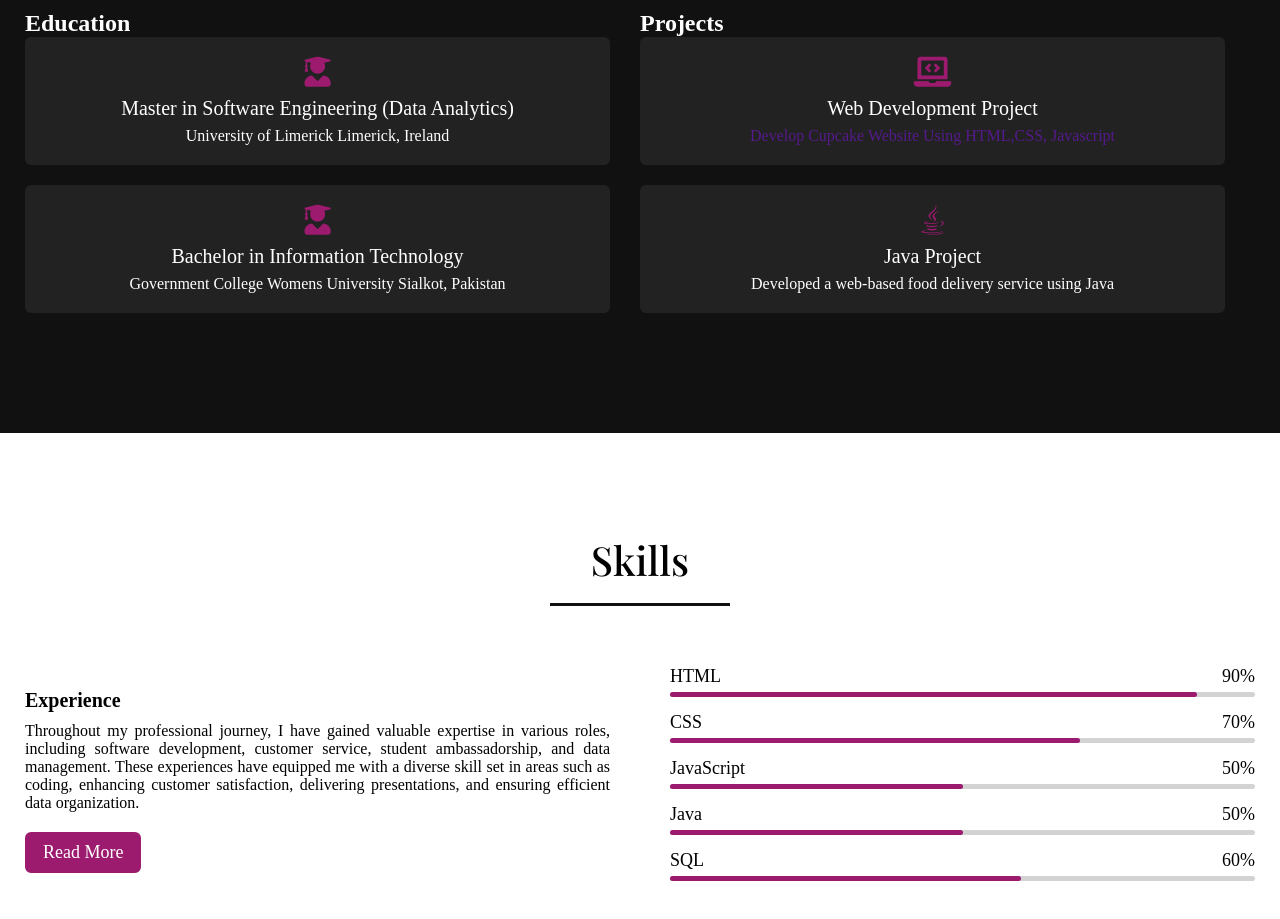
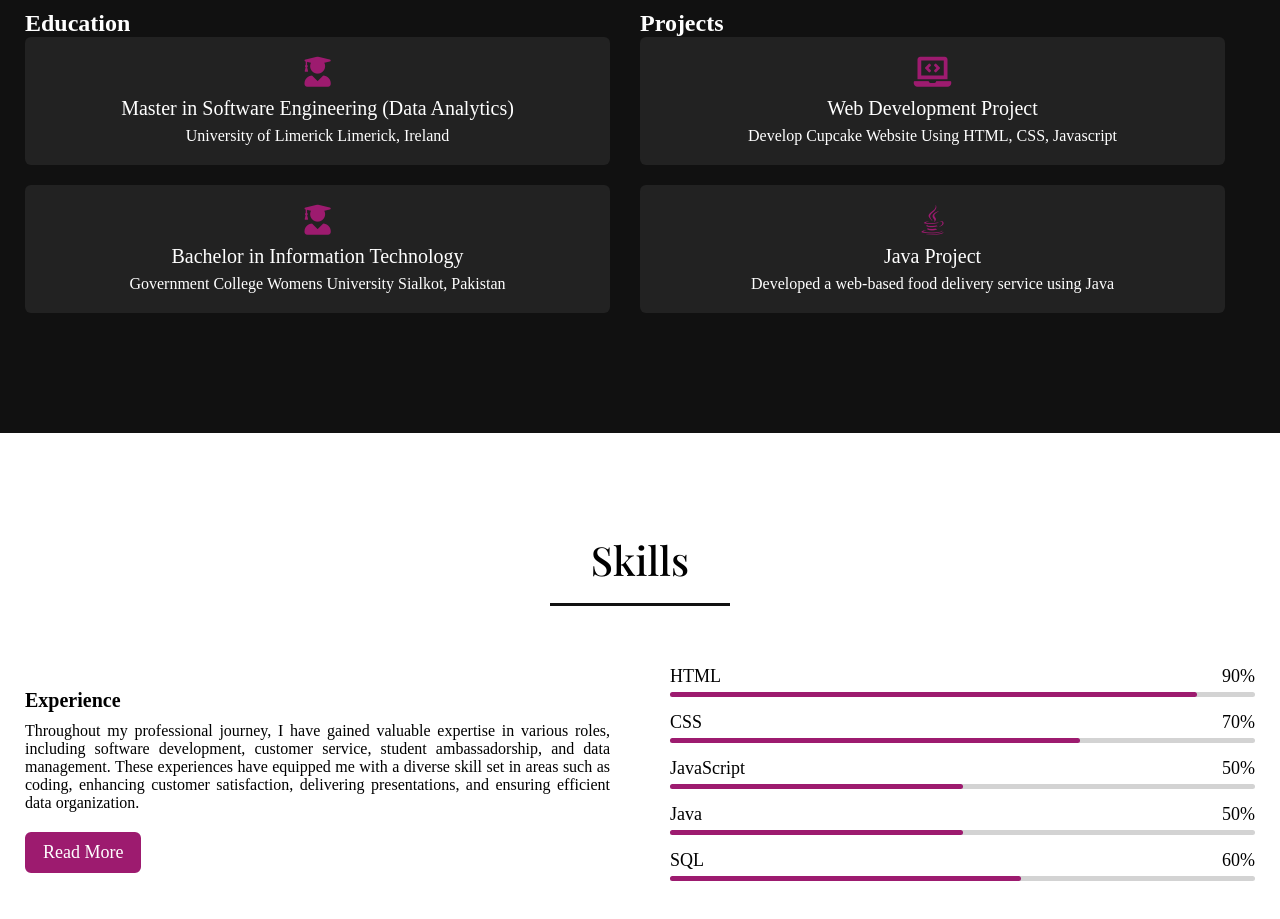
Before and after one commit to AimanRizwan/portfolio, a plain HTML site: page index.html in a window 1280 px wide. Shown: the part 1760-2679 px from the top of the page. Drawn offline with nearby package versions, Linux system fonts and the light colour scheme; a web font is replaced by a local one.

Commit message:
Update index.html

```diff
--- a/index.html
+++ b/index.html
@@ -131,7 +131,7 @@
             <div class="box">
               <i class="fas fa-laptop-code"></i>
               <div class="text">Web Development Project</div>
-              <p><a href="" target="_blank">Develop Cupcake Website Using HTML,CSS, Javascript </a> </p>
+              <p>Develop Cupcake Website Using HTML, CSS, Javascript </p>
             </div>
           </div>
           <div class="card">
```
